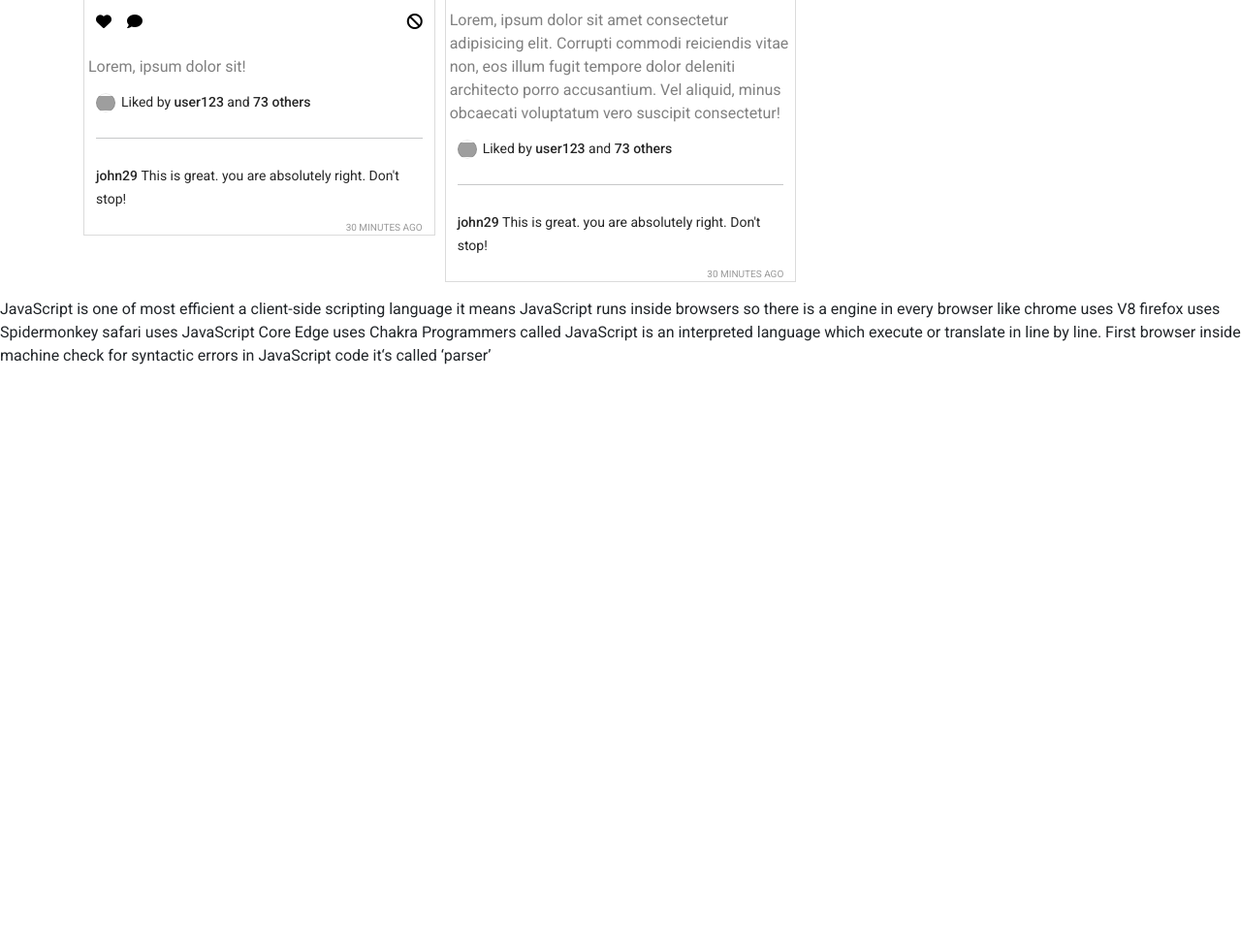
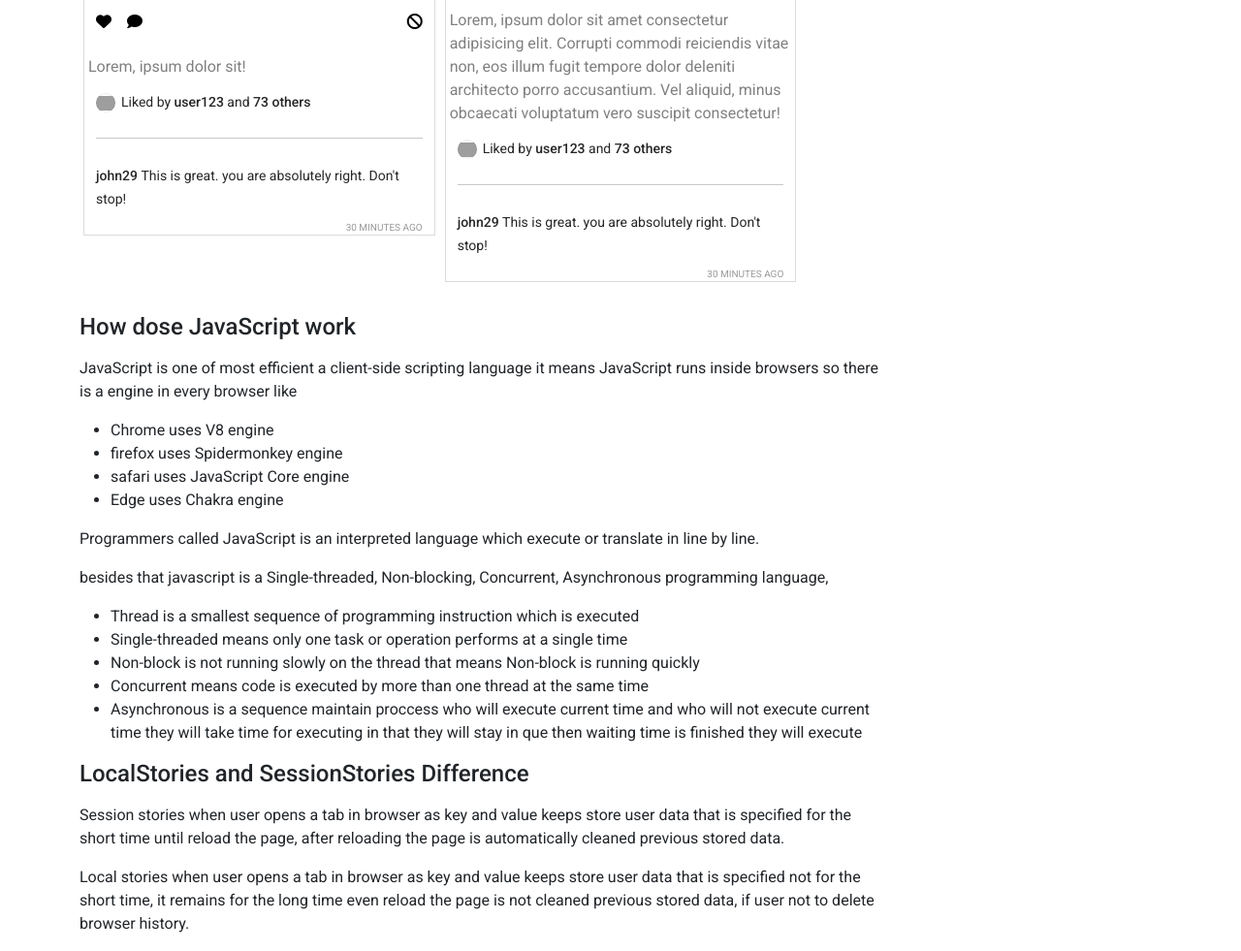
Before and after one commit to Cihsan/-insta-shohor, a plain HTML site: page index.html in a window 1280 px wide. Shown: the part 1433-2414 px from the top of the page at 97% size. Before the commit the page ends 1828 px from the top, so only its background shows below. Drawn offline with nearby package versions, Linux system fonts and the light colour scheme; grey boxes are pictures that could not be loaded.

Commit message:
2 paragraph are completed

```diff
--- a/index.html
+++ b/index.html
@@ -57,18 +57,51 @@
             <h1>Reported posts</h1>
         </div>
     </main>
-    <section>
-        <p>
-            JavaScript is one of most efficient a client-side scripting language it means JavaScript runs inside
-            browsers so there is a engine in every browser like
-            chrome uses V8
-            firefox uses Spidermonkey
-            safari uses JavaScript Core
-            Edge uses Chakra
-            Programmers called JavaScript is an interpreted language which execute or translate in line by line.
-            First browser inside machine check for syntactic errors in JavaScript code it‘s called ‘parser’
+    <section class="container">
 
-        </p>
+        <article class="w-75">
+            <h4 class="my-3">How dose JavaScript work</h4>
+            <p>
+                JavaScript is one of most efficient a client-side scripting language it means JavaScript runs inside
+                browsers so there is a engine in every browser like</p>
+            <ul>
+                <li> Chrome uses V8 engine</li>
+                <li> firefox uses Spidermonkey engine</li>
+                <li> safari uses JavaScript Core engine</li>
+                <li> Edge uses Chakra engine</li>
+            </ul>
+            <p>Programmers called JavaScript is an interpreted language which execute or translate in line by line.
+            <p>
+                besides that javascript is a Single-threaded, Non-blocking, Concurrent, Asynchronous programming
+                language,</p>
+            <ul>
+                <li>Thread is a smallest sequence of programming instruction which is executed
+                </li>
+                <li> Single-threaded means only one task or operation performs at a single time</li>
+                <li>Non-block is not running slowly on the thread that means Non-block is running quickly</li>
+                <li>Concurrent means code is executed by more than one thread at the same time</li>
+                <li>Asynchronous is a sequence maintain proccess who will execute current time and who will not execute
+                    current time they will take time for executing in that they will stay in que then waiting time is
+                    finished they will
+                    execute </li>
+            </ul>
+
+        </article>
+        <article class="w-75">
+            <h4 class="my-3">LocalStories and SessionStories Difference</h4>
+
+            Session stories when user opens a tab in browser as key and value keeps store user data that is
+            specified for the short time until reload the page, after reloading the page is automatically cleaned
+            previous stored data.
+            </p>
+            <p>
+                Local stories when user opens a tab in browser as key and value keeps store user data that is
+                specified
+                not for the short time, it remains for the long time even reload the page is not cleaned previous
+                stored
+                data, if user not to delete browser history.
+            </p>
+        </article>
     </section>
     <footer></footer>
 
```
